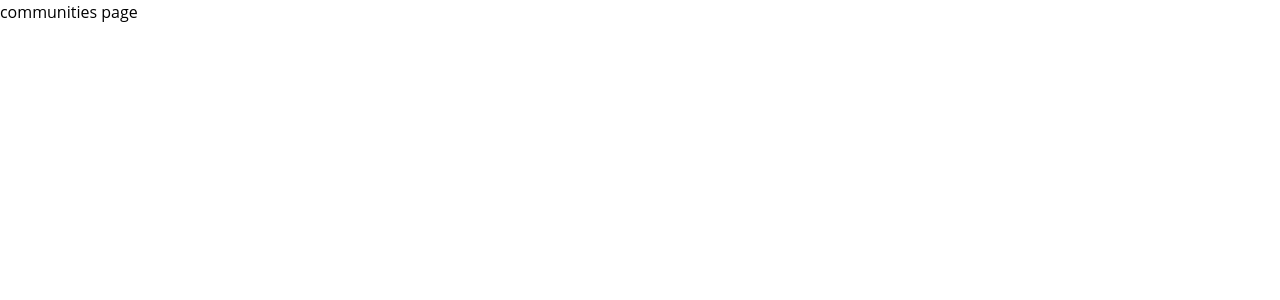
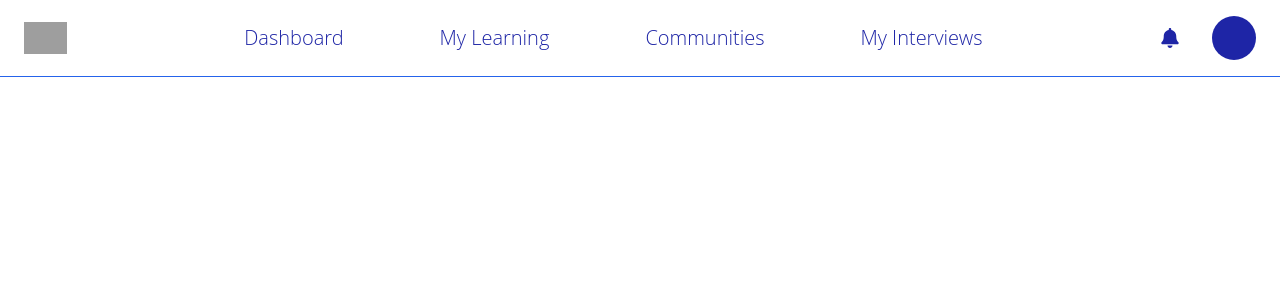
Before and after one commit to Tarek-Al-Khatib/frontend, a React (Create React App) app: page /community in a window 1280 px wide. Shown: the top 300 px of the page. Built offline with nearby package versions, Linux system fonts and the light colour scheme; grey boxes are pictures that could not be loaded.

Commit message:
Created community component

```diff
--- a/src/App.js
+++ b/src/App.js
@@ -4,6 +4,7 @@ import Signin from "./pages/Signin/Signin";
 import SignUp from "./pages/Signup/Signup";
 import Home from "./pages/Home/Home";
 import Dashboard from "./pages/Dashboard/Dashboard";
+import Communities from "./pages/Communities/Communities";
 
 function App() {
   return (
@@ -15,7 +16,7 @@ function App() {
         <Route path="/dashboard" element={<Dashboard />}></Route>
         <Route path="/learning" element={<div>My learning page</div>}></Route>
         <Route path="/myprofile" element={<div>My profile page</div>}></Route>
-        <Route path="/community" element={<div>communities page</div>}></Route>
+        <Route path="/community" element={<Communities />}></Route>
         <Route path="/interview" element={<div>interviews page</div>}></Route>
       </Routes>
     </BrowserRouter>
--- /dev/null
+++ b/src/pages/Communities/Communities.jsx
@@ -0,0 +1,11 @@
+import React from "react";
+import Navbar from "../../components/Navbar/Navbar";
+const Communities = () => {
+  return (
+    <div>
+      <Navbar />
+    </div>
+  );
+};
+
+export default Communities;
```
